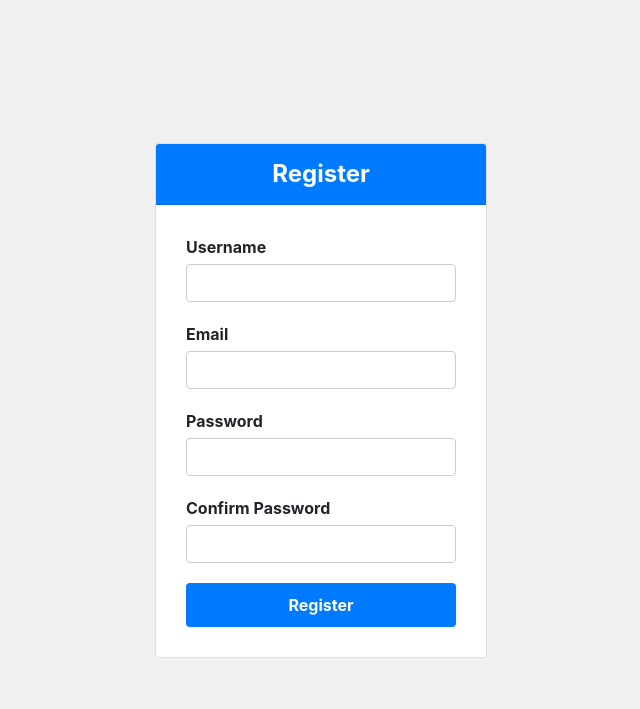
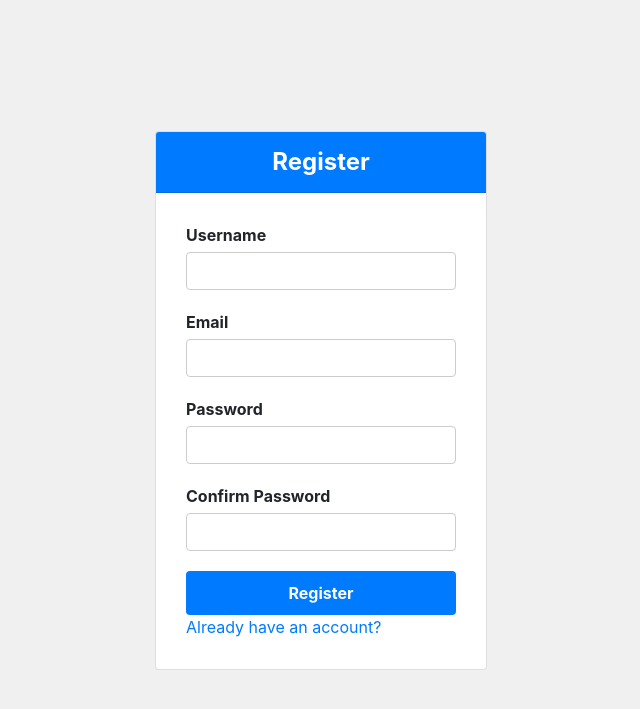
Before and after one commit to vm3114/django_chatbot, a Django app: template templates/register.html in a window 1280 px wide. Shown: the top 709 px of the page, without its empty margins (319-959 px from the left). Run offline with Django 4.2, Linux system fonts and the light colour scheme; the template is opened without the code that fills it, so the values that code supplies are empty; some libraries are stand-ins or nearby versions.

Commit message:
cross-linked login and register pages

```diff
--- a/templates/chatbot.html
+++ b/templates/chatbot.html
@@ -199,5 +199,6 @@
             messagesList.appendChild(responseItem);
         });
     });
+
 </script>
 {% endblock %}
--- a/templates/login.html
+++ b/templates/login.html
@@ -88,6 +88,7 @@
         </div>
         <button type="submit">Login</button>
       </form>
+    <a  href="register" style="margin-top: 20px;">Don't have an account?</a>
     </div>
   </div>
 </div>
--- a/templates/register.html
+++ b/templates/register.html
@@ -96,6 +96,7 @@
         </div>
         <button type="submit">Register</button>
       </form>
+      <a  href="login" style="margin-top: 20px;">Already have an account?</a>
     </div>
   </div>
 </div>
```
Also changed, not shown: db.sqlite3.
